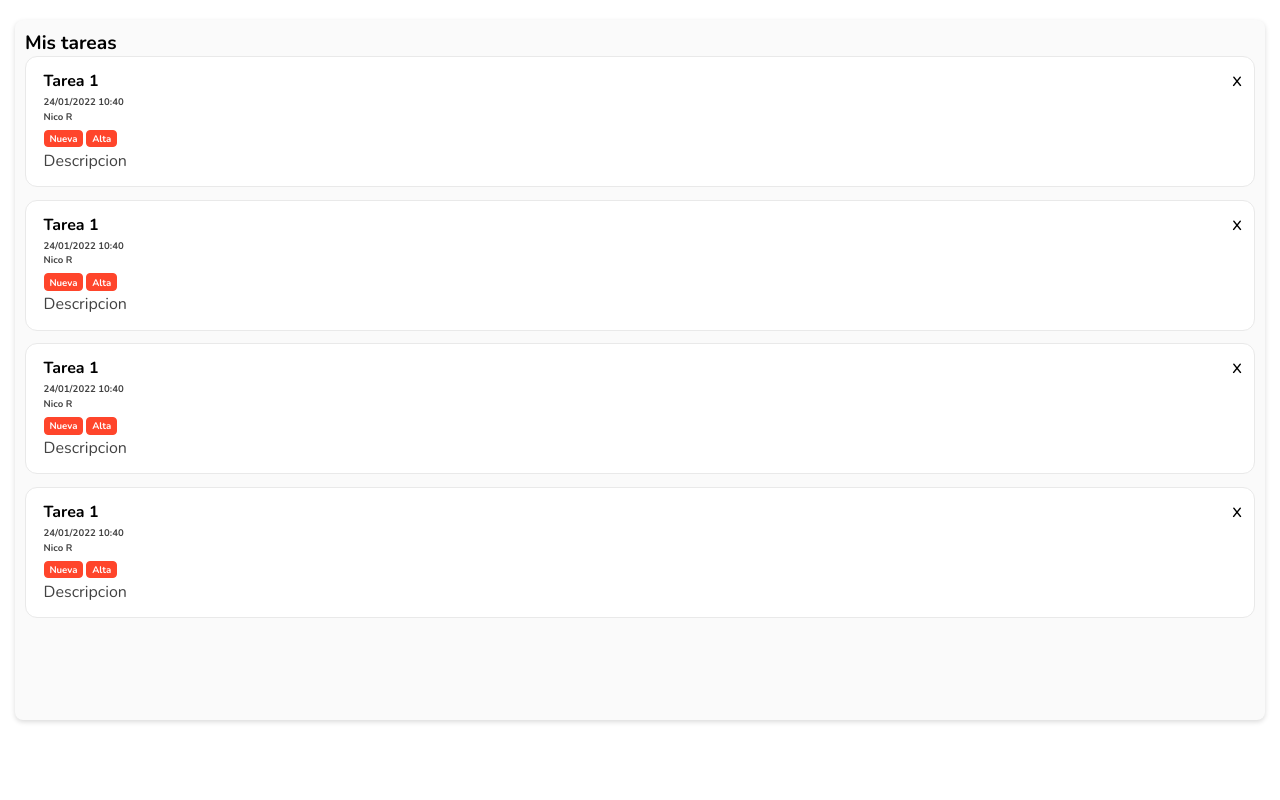
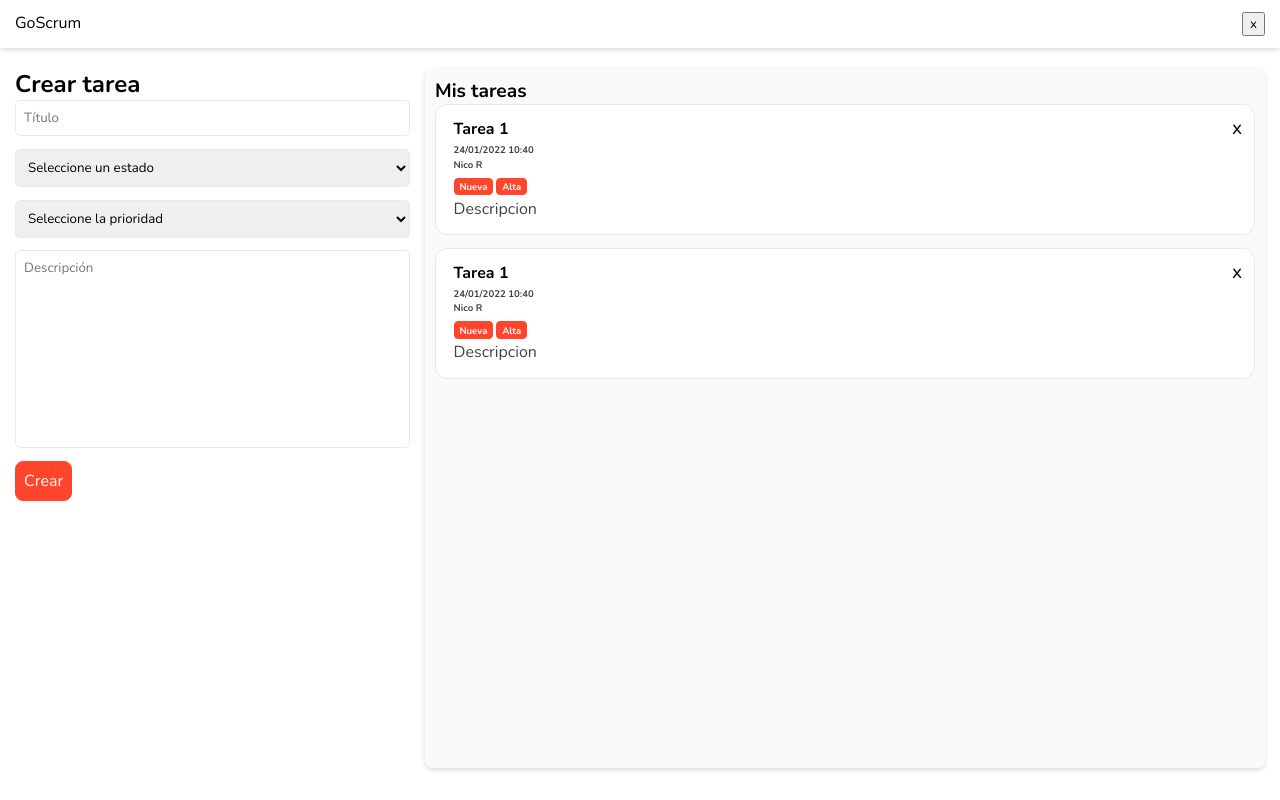
Before and after one commit to nicolasrodriguez3/GoScrum-Alkemy, a React (Create React App) app: page / in a window 1280 px wide. Built offline with nearby package versions, Linux system fonts and the light colour scheme; sample sign-in values are in the browser's storage.

Commit message:
created form to add new tasks

```diff
--- a/src/App.js
+++ b/src/App.js
@@ -4,7 +4,7 @@ import "./App.css"
 import Login from "./components/login/Login"
 import Register from "./components/login/Register"
 import Error404 from "./components/views/Error404"
-import Task from "./components/views/Task"
+import Task from "./components/Tasks/Task"
 
 const RequireAuth = ({ children }) => {
 	if (!localStorage.getItem("token")) return <Navigate to={"/login"} replace={true} />
--- a/src/components/Card/Card.jsx
+++ b/src/components/Card/Card.jsx
@@ -1,15 +1,22 @@
-function Task() {
+function Card({ data: { title, datetime, creator, description, type, priority } }) {
+	const limitString = string => {
+		if (string.length > 170) {
+			return {string: string.substring(0, 167) + "...", addButton: true}
+		}
+		return {string: string, addButton: false}
+	}
+
 	return (
 		<div className="card">
-			<div className="close">x</div>
-			<h3>Tarea 1</h3>
-			<h6>24/01/2022 10:40</h6>
-			<h5>Nico R</h5>
-			<button>Nueva</button>
-			<button>Alta</button>
-			<p>Descripcion</p>
+			<button className="close">x</button>
+			<h3>{title}</h3>
+			<h6>{datetime}</h6>
+			<h5>{creator}</h5>
+			<button>{type}</button>
+			<button>{priority}</button>
+			<p>{limitString(description).string}</p>
 		</div>
 	)
 }
 
-export default Task
+export default Card
--- /dev/null
+++ b/src/components/Header/Header.jsx
@@ -0,0 +1,19 @@
+import React from "react"
+import { useNavigate } from "react-router-dom"
+import "./Header.styles.css"
+
+export default function Header() {
+	const navigate = useNavigate()
+
+	const handleLogout = () => {
+		localStorage.removeItem("token")
+		navigate("/login", { replace: true })
+	}
+
+	return (
+		<header>
+			<span>GoScrum</span>
+			<button onClick={handleLogout}>x</button>
+		</header>
+	)
+}
--- /dev/null
+++ b/src/components/Header/Header.styles.css
@@ -0,0 +1,9 @@
+header{
+	box-shadow: 0 2px 5px #dbdbdb;
+	display: flex;
+	justify-content: space-between;
+	padding: 12px 15px;
+}
+header > img{
+	width: 90px;
+}
--- /dev/null
+++ b/src/components/TaskForm/TaskForm.jsx
@@ -0,0 +1,53 @@
+import { useFormik } from "formik"
+import "../../styles/taskForm.styles.css"
+
+export default function TaskForm() {
+	const initialValues = {
+		title: "",
+		status: "",
+		priority: "",
+		description: "",
+	}
+	const onSubmit = (values) => {
+		console.log(values)
+	}
+	const formik = useFormik({
+		initialValues,
+		onSubmit,
+	})
+	const { handleSubmit, handleChange } = formik
+
+	return (
+		<section className="task-form">
+			<h2>Crear tarea</h2>
+			<form onSubmit={handleSubmit}>
+				<div>
+					<div>
+						<input type="text"
+						name="title" placeholder="Título" onChange={handleChange} />
+					</div>
+					<div>
+						<select name="status" onChange={handleChange} >
+							<option value="">Seleccione un estado</option>
+							<option value="new">Nueva</option>
+							<option value="inProcess">En proceso</option>
+							<option value="finished">Terminada</option>
+						</select>
+					</div>
+					<div>
+						<select name="priority" onChange={handleChange}>
+							<option value="">Seleccione la prioridad</option>
+							<option value="low">Baja</option>
+							<option value="normal" defaultValue>Normal</option>
+							<option value="high">Alta</option>
+						</select>
+					</div>
+				</div>
+					<div>
+						<textarea name="description" id="" cols="30" rows="10" onChange={handleChange} placeholder="Descripción"></textarea>
+					</div>
+				<button type="submit">Crear</button>
+			</form>
+		</section>
+	)
+}
--- /dev/null
+++ b/src/components/Tasks/Task.jsx
@@ -0,0 +1,55 @@
+import useResize from "../../hooks/useResize"
+import Header from "../Header/Header"
+import Card from "../Card/Card"
+import TaskForm from "../TaskForm/TaskForm"
+import { cardsData } from "./data"
+
+import "../../styles/task.styles.css"
+
+function Task(props) {
+	const { isPhone } = useResize()
+
+	const renderCards = () => {
+		return cardsData.map((card) => <Card key={card.id} data={card} />)
+	}
+
+	return (
+		<>
+			<Header />
+			<main id="tasks">
+				<TaskForm />
+				<section className="wrapper-list">
+					<div className="list-header">
+						<h2>Mis tareas</h2>
+					</div>
+					{isPhone ? (
+						renderCards()
+					) : (
+						<div className="list">
+							<div className="card">
+								<div className="close">x</div>
+								<h3>Tarea 1</h3>
+								<h6>24/01/2022 10:40</h6>
+								<h5>Nico R</h5>
+								<button>Nueva</button>
+								<button>Alta</button>
+								<p>Descripcion</p>
+							</div>
+							<div className="card">
+								<div className="close">x</div>
+								<h3>Tarea 1</h3>
+								<h6>24/01/2022 10:40</h6>
+								<h5>Nico R</h5>
+								<button>Nueva</button>
+								<button>Alta</button>
+								<p>Descripcion</p>
+							</div>
+						</div>
+					)}
+				</section>
+			</main>
+		</>
+	)
+}
+
+export default Task
--- /dev/null
+++ b/src/components/Tasks/data.js
@@ -0,0 +1,47 @@
+export const cardsData = [
+	{
+		id: 1,
+		title: 'Task 1',
+		datetime: '22/06/2020 12:00',
+		creator: 'John Doe',
+		description: 'Lorem ipsum dolor sit amet, consectetur adipiscing elit, sed do eiusmod tempor incididunt ut labore et dolore magna aliqua. Ut enim aequat. Duis aute irure dolor in reprehenderit in voluptate velit esse cillum dolore eu fugiat nulla pariatur. Excepteur sint occaecat cupidatat non proident, sunt in culpa qui officia deserunt mollit anim id est laborum.',
+		type: "new",
+		priority: "high",
+	},
+	{
+		id: 2,
+		title: 'Task 2',
+		datetime: '24/06/2020 23:00',
+		creator: 'John Doe',
+		description: 'Lorem labore et dolore magna aliqua. Ut enim ad minim veniam, quis nostrud exercitation ullamco laboris nisi ut aliquip ex ea commodo consequat. Duis aute irure dolor in reprehenderit in voluptate velit esse cillum dolore eu fugiat nulla pariatur. Excepteur culpa qui officia deserunt mollit anim id est laborum.',
+		type: "new",
+		priority: "high",
+	},
+	{
+		id: 3,
+		title: 'Task 3',
+		datetime: '26/06/2020 02:00',
+		creator: 'John Doe',
+		description: 'Lorem ipsum dolor sit amet, consectetur elit, sed do eiusmod tempor incidiconsequat. Duis aute irure dolor in reprehenderit in voluptate velit esse cillum dolore eu fugiat nulla pariatur. Excepteur sint occaecat cupidatat non proident, sunt in culpa qui officia deserunt mollit anim id est laborum.',
+		type: "new",
+		priority: "high",
+	},
+	{
+		id: 4,
+		title: 'Task 3',
+		datetime: '26/06/2020 10:00',
+		creator: 'John Doe',
+		description: 'Lorem ipsum dolor sit amet, consectetur adipiscing elit, sed do eiusmod tempor ad minim veniam, quis nostrud exercitation ullamco laboris nisi ut aliquip ex ea commodo consequat. Duis aute irure dolor in reprehender sunt in culpa qui officia deserunt mollit anim id est laborum.',
+		type: "new",
+		priority: "high",
+	},
+	{
+		id: 5,
+		title: 'Task 3',
+		datetime: '26/06/2020 17:00',
+		creator: 'John Doe',
+		description: 'Lorem ipsum dolor sit amet, consectetur adipiscing elit, sed do eiusmod tempor incididunt ut labore et dolore magna aliqua. ',
+		type: "new",
+		priority: "high",
+	},
+]
--- a/src/components/views/Task.jsx
+++ /dev/null
@@ -1,107 +0,0 @@
-import useResize from "../../hooks/useResize"
-import "../../styles/task.styles.css"
-
-function Task(props) {
-	const { isPhone } = useResize()
-
-	const limitString = string => {
-		if (string.length > 170) {
-			return {string: string.substring(0, 167) + "...", addButton: true}
-		}
-		return {string: string, addButton: false}
-	}
-
-	return (
-		<>
-		{/* Agregar header */}
-			<main id="tasks">
-				<section className="wrapper-list">
-					<div className="list-header">
-						<h2>Mis tareas</h2>
-					</div>
-					{ isPhone ? (
-					<div className="list phone">
-						<div className="card">
-							<div className="close">x</div>
-							<h3>Tarea 1</h3>
-							<h6>24/01/2022 10:40</h6>
-							<h5>Nico R</h5>
-							<button>Nueva</button>
-							<button>Alta</button>
-							<p>Descripcion</p>
-						</div>
-						<div className="card">
-							<div className="close">x</div>
-							<h3>Tarea 1</h3>
-							<h6>24/01/2022 10:40</h6>
-							<h5>Nico R</h5>
-							<button>Nueva</button>
-							<button>Alta</button>
-							<p>Descripcion</p>
-						</div>
-						<div className="card">
-							<div className="close">x</div>
-							<h3>Tarea 1</h3>
-							<h6>24/01/2022 10:40</h6>
-							<h5>Nico R</h5>
-							<button>Nueva</button>
-							<button>Alta</button>
-							<p>Descripcion</p>
-						</div>
-						<div className="card">
-							<div className="close">x</div>
-							<h3>Tarea 1</h3>
-							<h6>24/01/2022 10:40</h6>
-							<h5>Nico R</h5>
-							<button>Nueva</button>
-							<button>Alta</button>
-							<p>Descripcion</p>
-						</div>
-					</div>
-					) : (
-						<div className="list">
-						<div className="card">
-							<div className="close">x</div>
-							<h3>Tarea 1</h3>
-							<h6>24/01/2022 10:40</h6>
-							<h5>Nico R</h5>
-							<button>Nueva</button>
-							<button>Alta</button>
-							<p>Descripcion</p>
-						</div>
-						<div className="card">
-							<div className="close">x</div>
-							<h3>Tarea 1</h3>
-							<h6>24/01/2022 10:40</h6>
-							<h5>Nico R</h5>
-							<button>Nueva</button>
-							<button>Alta</button>
-							<p>Descripcion</p>
-						</div>
-						<div className="card">
-							<div className="close">x</div>
-							<h3>Tarea 1</h3>
-							<h6>24/01/2022 10:40</h6>
-							<h5>Nico R</h5>
-							<button>Nueva</button>
-							<button>Alta</button>
-							<p>Descripcion</p>
-						</div>
-						<div className="card">
-							<div className="close">x</div>
-							<h3>Tarea 1</h3>
-							<h6>24/01/2022 10:40</h6>
-							<h5>Nico R</h5>
-							<button>Nueva</button>
-							<button>Alta</button>
-							<p>Descripcion</p>
-						</div>
-					</div>
-					)}
-				</section>
-			</main>
-		</>
-	)
-}
-
-export default Task
--- a/src/styles/task.styles.css
+++ b/src/styles/task.styles.css
@@ -49,5 +49,19 @@
 }
 #tasks .card p{
 	color: #424242;
+}
 
+@media (min-width: 900px){
+	#tasks {
+		display: flex;
+	}
+	#tasks .wrapper-list{
+		flex: 2 1;
+	}
 }
+
+@media (min-width: 1300px){
+	#tasks .wrapper-list{
+		flex: 2 1;
+	}
+}
--- /dev/null
+++ b/src/styles/taskForm.styles.css
@@ -0,0 +1,59 @@
+.task-form {
+	display: flex;
+	flex-direction: column;
+}
+.task-form > form {
+	width: 100%;
+	padding-right: 15px;
+}
+.task-form > form > div {
+	display: flex;
+	flex-wrap: wrap;
+	gap: 0.8rem;
+	flex-direction: column;
+	justify-content: space-between;
+	margin-bottom: 0.8rem;
+}
+.task-form > form > div > div {
+	flex: 1;
+}
+.task-form input,
+.task-form textarea,
+.task-form select {
+	width: 100%;
+	padding: 0.5rem;
+	border: var(--global-border);
+	border-radius: 5px;
+	resize: none;
+}
+.task-form textarea {
+	min-height: 140px;
+}
+.task-form button {
+	background-color: var(--global-primary-color);
+	border: 1px solid var(--global-primary-color);
+	color: #fff;
+	padding: 0.5rem;
+	border-radius: var(--global-radius);
+	cursor: pointer;
+	font-size: 1rem;
+	justify-content: center;
+}
+.task-form button:hover {
+	color: var(--global-primary-color);
+	background-color: #fff;
+}
+
+@media (min-width: 900px) {
+	.task-form {
+		flex: 1 1;
+	}
+}
+@media (min-width: 1300px) {
+	.task-form {
+		flex: 2 1;
+	}
+	.task-form > form > div {
+		flex-direction: row;
+	}
+}
```
